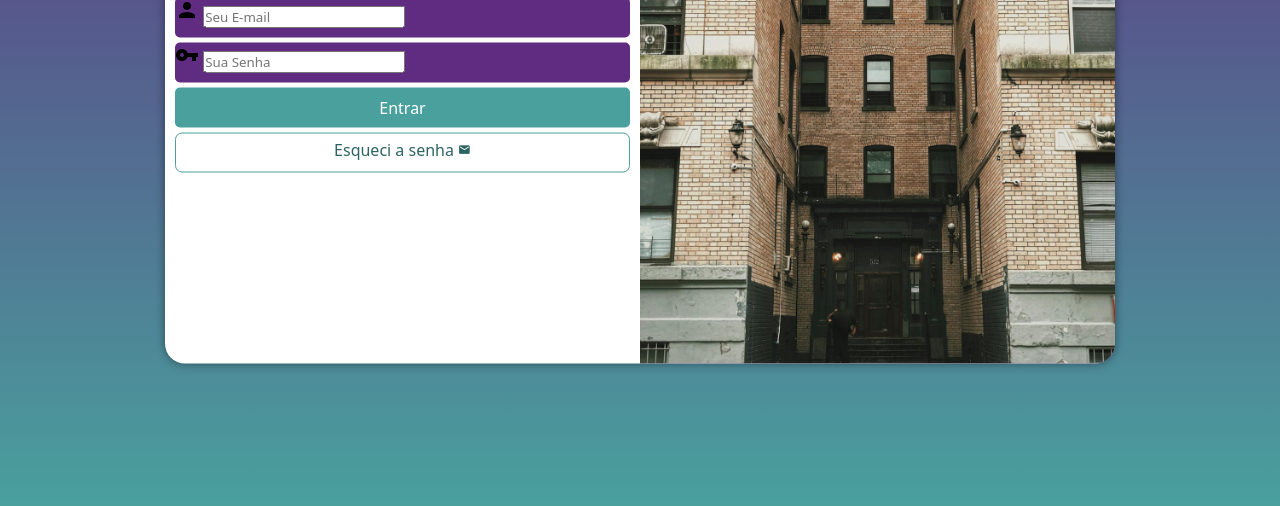
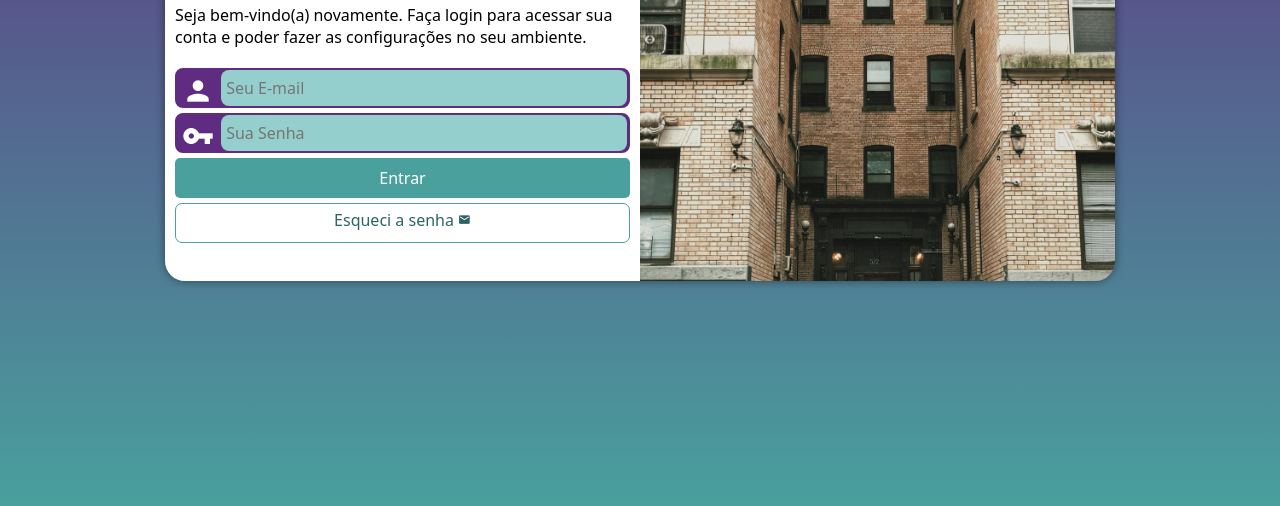
Before and after one commit to jusguilherme/projeto-login, a plain HTML site: page index.html in a window 1280 px wide. Shown: the part 294-800 px from the top of the page. Drawn offline with Linux system fonts and the light colour scheme.

Commit message:
bug fix arrumado

```diff
--- a/estilos/media-query.css
+++ b/estilos/media-query.css
@@ -8,6 +8,7 @@
 
     section#login {
         width: 80vw;
+        height: 500px;
     }
 
     section#login > div#imagem > {
@@ -30,6 +31,7 @@
 
     section#login {
         width: 950px;
+        height: 350px;
     }
 
     section#login > div#imagem {
@@ -48,6 +50,7 @@
     }
 
     div#formulario > p {
-        font-size: 1.2em;
+        font-size: 1em;
+        margin: 20px 0px;
     }
 }
--- a/estilos/style.css
+++ b/estilos/style.css
@@ -29,7 +29,6 @@ section#login {
     position: absolute;
     top: 50%;
     left: 50%;
-    transform: translate(-50%, -50%);
     overflow: hidden;
 
     background-color: white;
@@ -38,6 +37,7 @@ section#login {
     border-radius: 20px;
     box-shadow: 0px 0px 10px rgba(0, 0, 0, 0.450);
 
+    transform: translate(-50%, -50%);
     transition: width .3s, height .3s;
     transition-timing-function: ease;
 }
@@ -66,16 +66,38 @@ div#formulario > p {
 
 form > div.campo {
     background-color: #5f2c82;
+    border: 2px solid #5f2c82;
     display: block;
     width: 100%;
     height: 40px;
-    border-radius: 5px;
+    border-radius: 8px;
     margin: 5px 0px;
-
 }
 
 div.campo > label {
     display: none;
+}
+
+div.campo > i {
+    color: white;
+    font-size: 2em;
+    width: 40px;
+    padding: 5px;
+}
+
+div.campo > input {
+    background-color: #94cfcd;
+    font-size: 1em;
+    width: calc(100% - 45px);
+    height: 100%;
+    border: 0px;
+    border-radius: 8px;
+    padding: 5px;
+    transform: translateY(-13px);
+}
+
+div.campo > input:focus-within {
+    background-color: white;
 }
 
 form > input[type=submit] {
```
